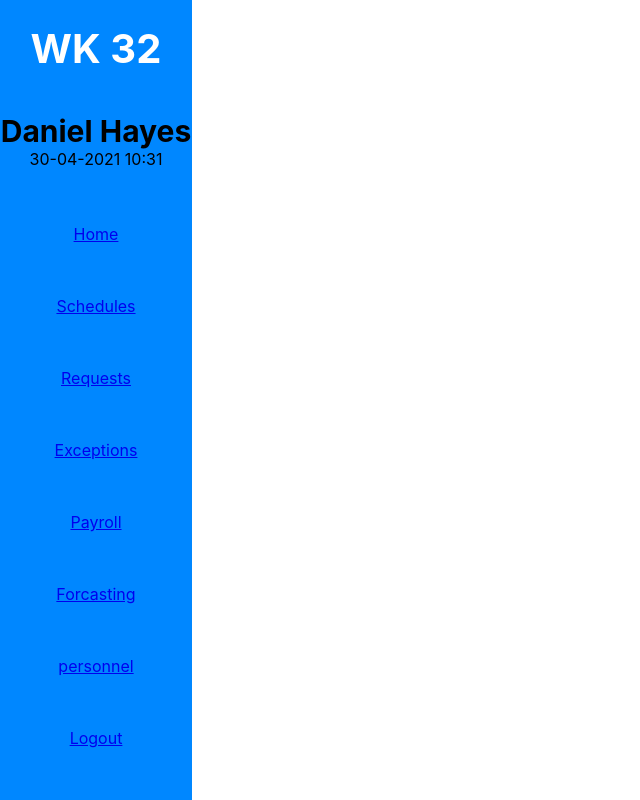
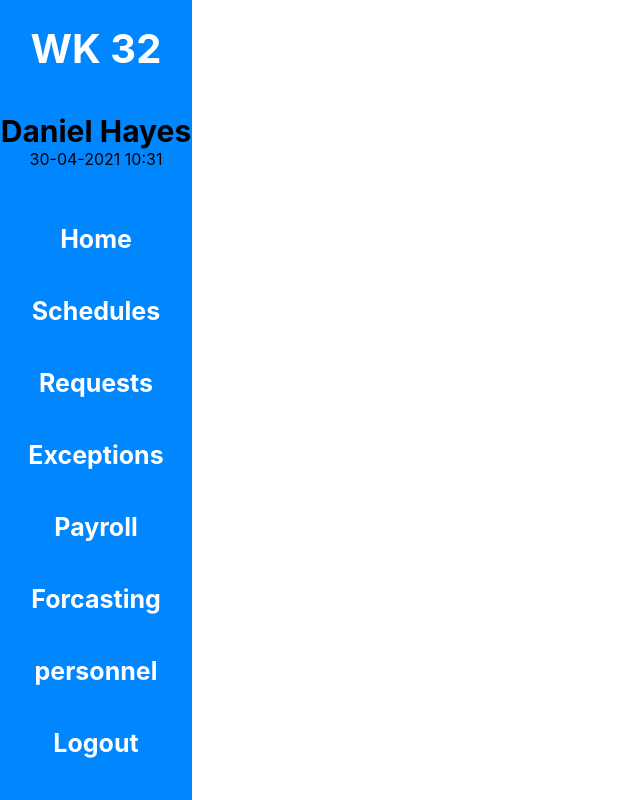
Before and after one commit to Danhayes3008/retail-managment-system-demo, a React (Create React App) app: page / in a window 1280 px wide. Shown: the whole page, without its empty margins (0-640 px from the left). Built offline with nearby package versions, Linux system fonts and the light colour scheme.

Commit message:
updated the styling to my links

```diff
--- a/src/App.css
+++ b/src/App.css
@@ -45,6 +45,10 @@ nav {
   width: 100%;
   padding-top: 12.5%;
   padding-bottom: 12.5%;
+  text-decoration: none;
+  font-size: 25px;
+  font-weight: bold;
+  color: white;
 }
 
 .user{
```
